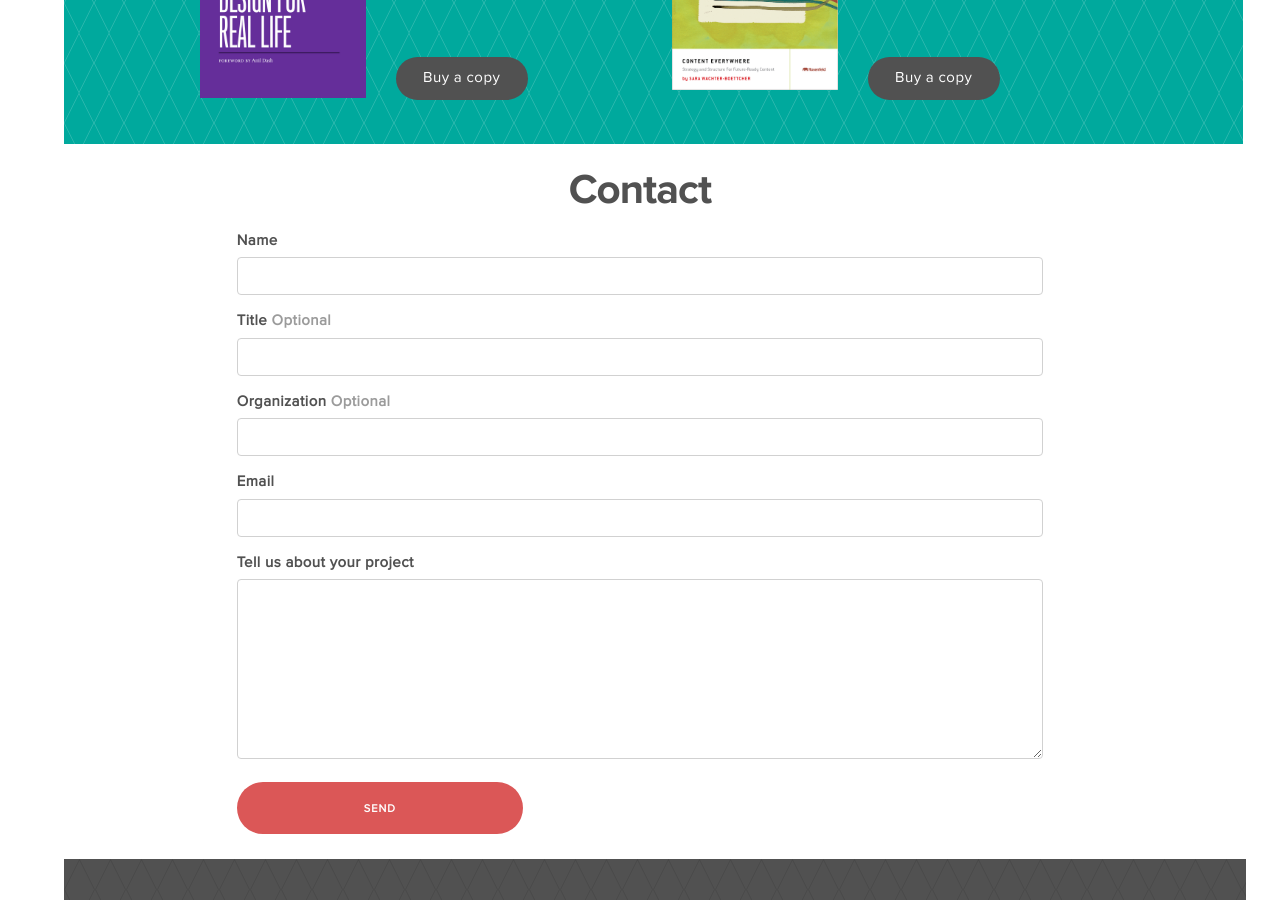
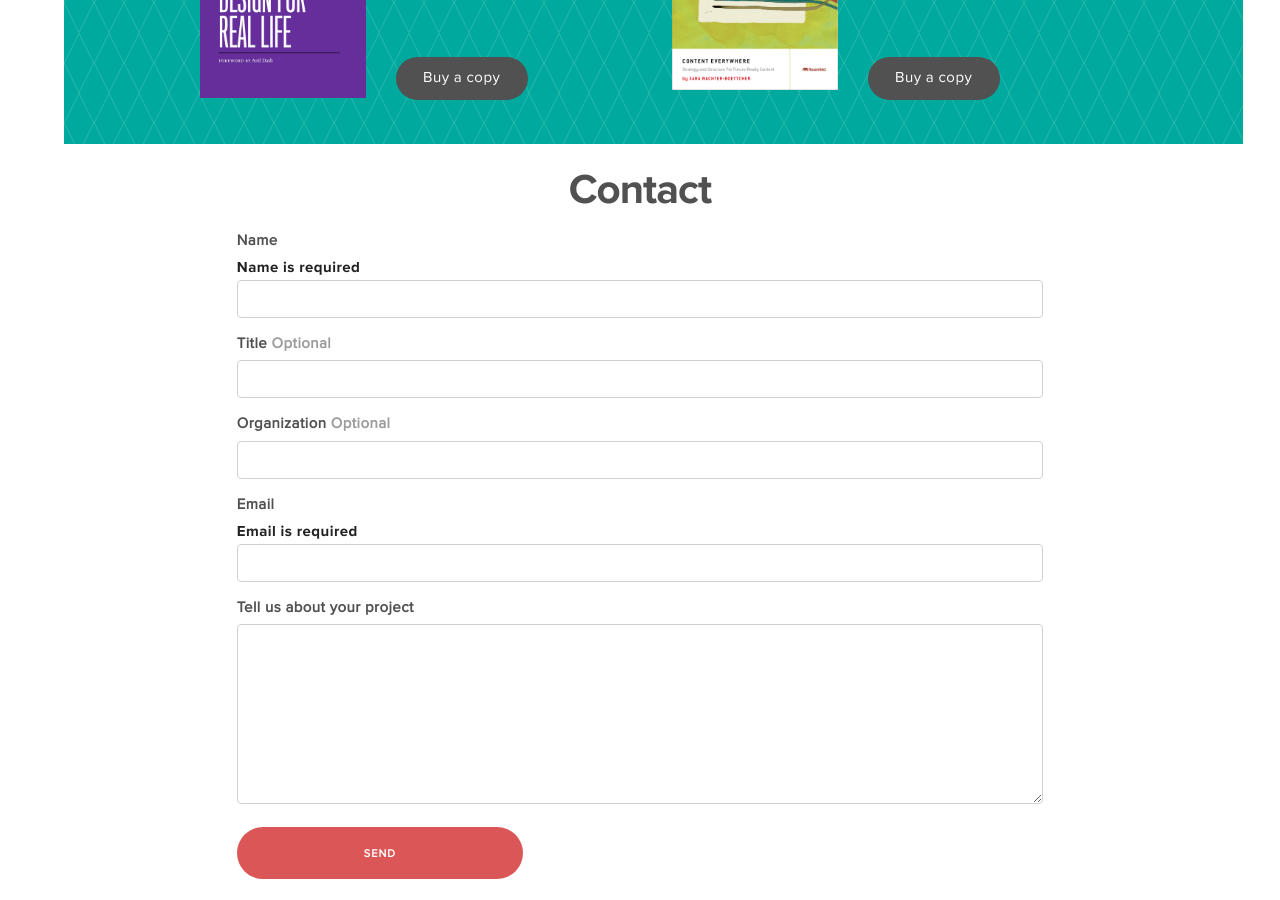
Before and after one commit to sarawb/sarawb.github.io, a Jekyll site: the page built from index.html, in a window 1280 px wide and 900 px high, scrolled down 2989 px. Built offline with Jekyll 4.4.1, drawn with Linux system fonts in a browser that asks for light colours; some web fonts are replaced.

Commit message:
Add validation messages to form

```diff
--- a/_includes/contact-form.html
+++ b/_includes/contact-form.html
@@ -7,7 +7,8 @@
       <div class="row">
         <input type="hidden" name="_subject" value="Rare Union Inquiry" />
         <div class="twelve columns">
-          <label for="name" class="drk-grey">Name</label>
+          <label for="name" class="drk-grey" required>Name</label>
+          <span id="name-required-warning" class="orange bold">Name is required</span>
           <input class="u-full-width" type="text" id="nameInput">
         </div>
         <div class="twelve columns">
@@ -19,8 +20,9 @@
           <input class="u-full-width" type="text" id="organizationInput">
         </div>
         <div class="twelve columns">
-          <label for="email" class="drk-grey">Email</label>
-          <input class="u-full-width" type="email" id="emailInput">
+          <label for="email" class="drk-grey" required>Email</label>
+          <span id="email-required-warning" class="orange bold">Email is required</span>
+          <input class="u-full-width" type="email" id="emailInput" name="_replyto">
         </div>
         <div class="twelve columns project-info">
           <label for="project-info" class="drk-grey">Tell us about your project</label>
```
